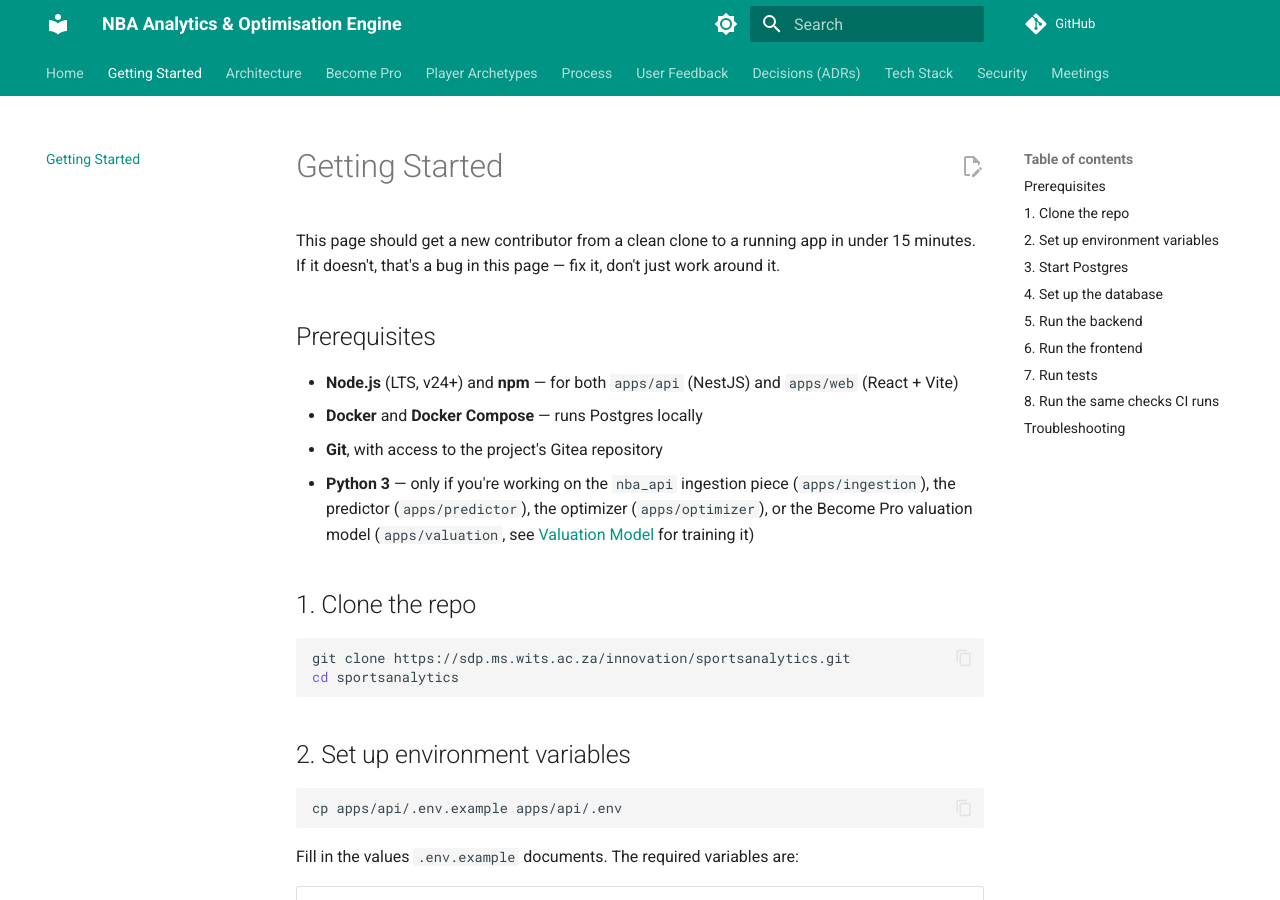
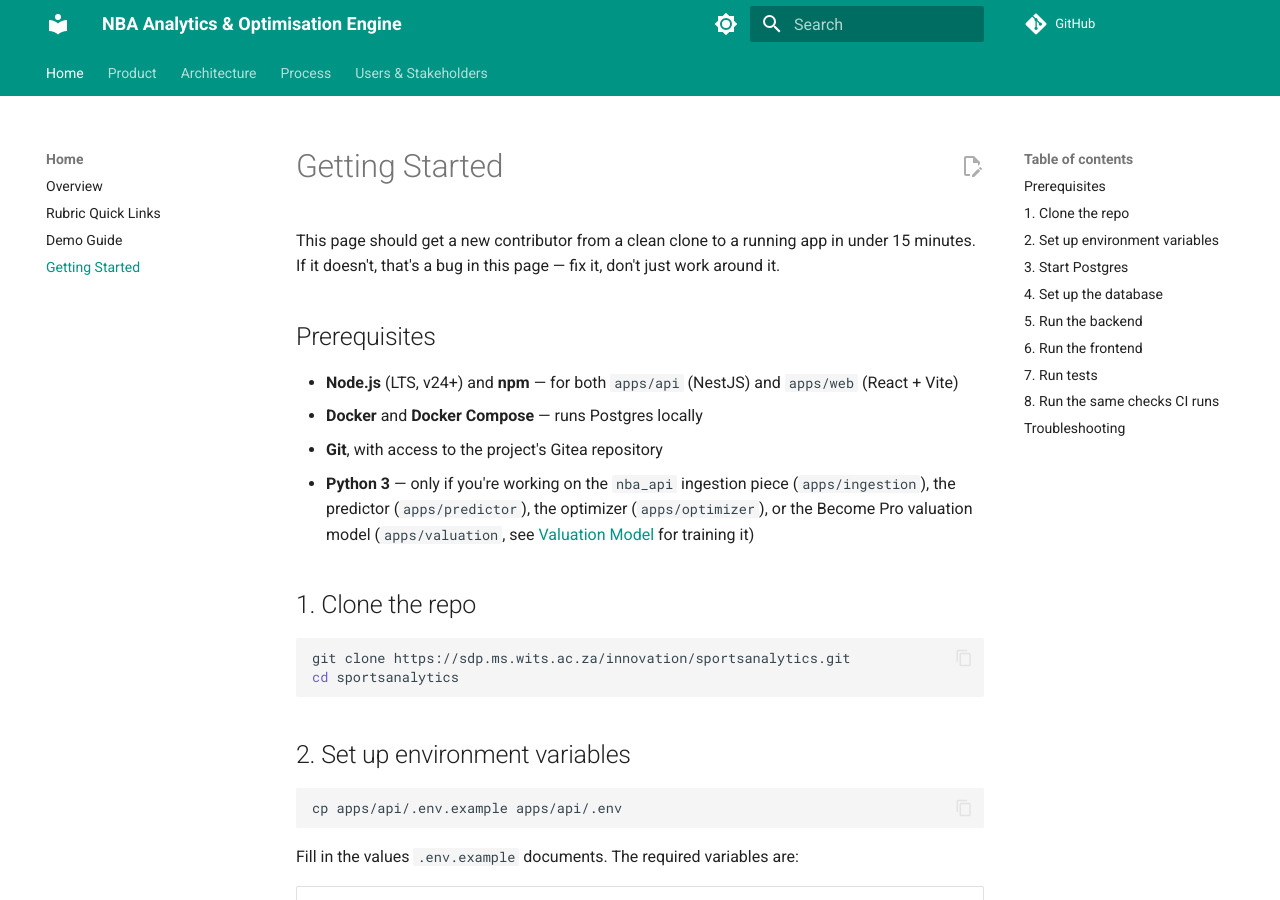
Before and after one commit to Sports-Analytics-Innovation-Platform/Innovation-Documentation-Website, an MkDocs documentation site: the page built from docs/getting-started.md, in a window 1280 px wide and 900 px high. Built offline with MkDocs 1.6.1 and Material for MkDocs 9.7.7, drawn with Linux system fonts in a browser that asks for light colours; comment, search, counter and statistics services are not loaded.

Commit message:
Nav: cut eleven tabs to five
Home, Product, Architecture, Process, and Users & Stakeholders. Scrum
meetings sit with the Sprint Log; the meetings overview is kept out of
the nav.

Co-Authored-By: Claude Opus 5.5 <noreply@anthropic.com>

```diff
--- a/mkdocs.yml
+++ b/mkdocs.yml
@@ -73,60 +73,60 @@ extra:
       link: https://sdp.ms.wits.ac.za/innovation/sportsanalytics/projects/8
       name: Project Board (Gitea)
 
-# Working aids for writing minutes: built and linked from Meetings, but kept out of the nav.
+# Built but kept out of the nav: the meetings overview and the aids for writing minutes.
 not_in_nav: |
+  meetings/index.md
   meetings/_template.md
   meetings/how-to-summarize.md
 
 nav:
   - Home:
       - Overview: index.md
+      - Rubric Quick Links: rubric-links.md
       - Demo Guide: demo-guide.md
-      - Rubric Quick Links: rubric-links.md
-  - Getting Started: getting-started.md
+      - Getting Started: getting-started.md
+  - Product:
+      - Feature Tiers: design/feature-tiers.md
+      - UI Overview: design/wireframes.md
+      - Become Pro:
+          - Overview: become-pro/index.md
+          - Valuation Model: become-pro/valuation-model.md
+      - Player Archetypes (in review): player-archetypes/index.md
+      - Roadmap: design/roadmap.md
   - Architecture:
       - Overview: design/architecture.md
       - ERD: design/erd.md
       - Data Ingestion: design/ingestion.md
       - API Design: design/api-design.md
-      - API Reference (Swagger): api-reference.md
-      - UI Overview: design/wireframes.md
+      - API Reference: api-reference.md
       - Performance: design/performance.md
-      - Feature Tiers: design/feature-tiers.md
-      - Roadmap: design/roadmap.md
-  - Become Pro:
-      - Overview: become-pro/index.md
-      - Valuation Model: become-pro/valuation-model.md
-  - Player Archetypes:
-      - Overview: player-archetypes/index.md
+      - Tech Stack: tech-stack.md
+      - Security: security.md
+      - Decisions (ADRs):
+          - Index: decisions/index.md
+          - "ADR-001: Database": decisions/adr-001-database.md
+          - "ADR-002: Auth": decisions/adr-002-auth.md
+          - "ADR-003: Hosting Topology": decisions/adr-003-hosting-topology.md
+          - "ADR-004: Caching Strategy": decisions/adr-004-caching-strategy.md
+          - "ADR-005: Play-by-play Storage": decisions/adr-005-play-by-play-storage.md
   - Process:
       - Methodology: methodology.md
       - Sprint Log: sprint-log.md
+      - Scrum Meetings: meetings/scrum/index.md
       - Git Methodology: git-methodology.md
       - Definition of Done: definition-of-done.md
       - Coding Conventions: coding-conventions.md
       - CI/CD Pipeline: ci-cd.md
       - Testing: testing.md
-      - Stakeholder Interactions: stakeholder-interactions.md
       - Requirements Traceability: requirements.md
       - AI Usage Ledger: ai-usage.md
-  - User Feedback:
-      - Survey: feedback-survey.md
-      - User Interviews: user-interviews.md
-      - Improvements Made: improvements.md
-  - Decisions (ADRs):
-      - Index: decisions/index.md
-      - "ADR-001: Database": decisions/adr-001-database.md
-      - "ADR-002: Auth": decisions/adr-002-auth.md
-      - "ADR-003: Hosting Topology": decisions/adr-003-hosting-topology.md
-      - "ADR-004: Caching Strategy": decisions/adr-004-caching-strategy.md
-      - "ADR-005: Play-by-play Storage": decisions/adr-005-play-by-play-storage.md
-  - Tech Stack: tech-stack.md
-  - Security: security.md
-  - Meetings:
-      - Overview: meetings/index.md
+  - Users & Stakeholders:
+      - Stakeholder Log: stakeholder-interactions.md
       - Client Meetings: meetings/client/index.md
-      - Scrum Meetings: meetings/scrum/index.md
+      - User Feedback:
+          - Survey: feedback-survey.md
+          - User Interviews: user-interviews.md
+          - Improvements Made: improvements.md
 
 extra_css:
   - stylesheets/extra.css
```
